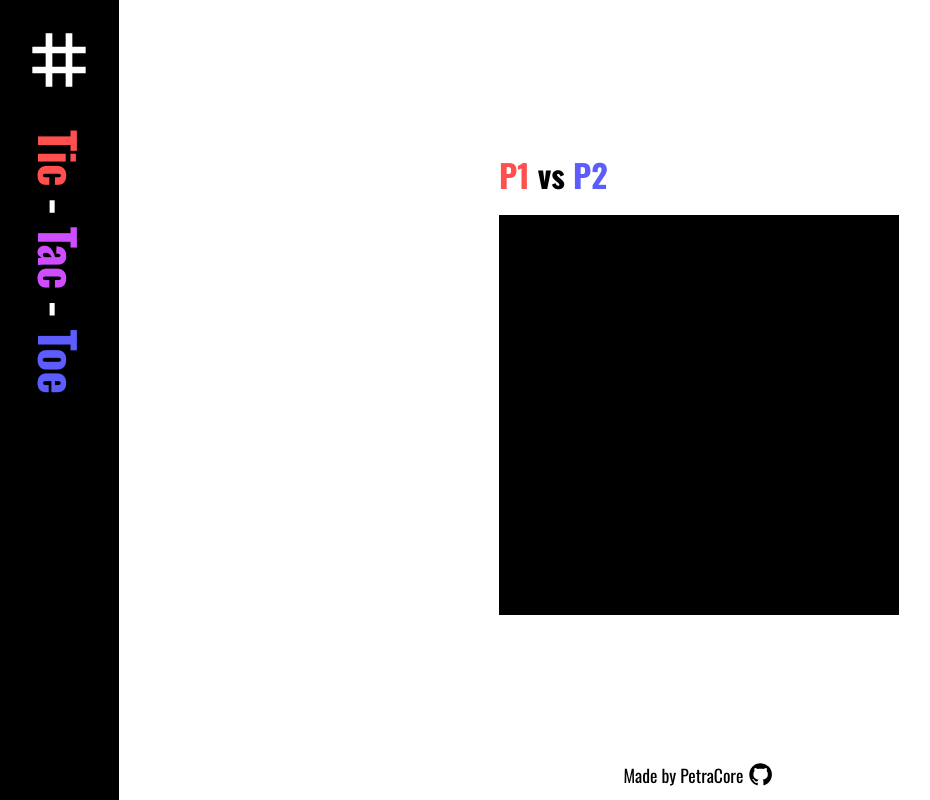
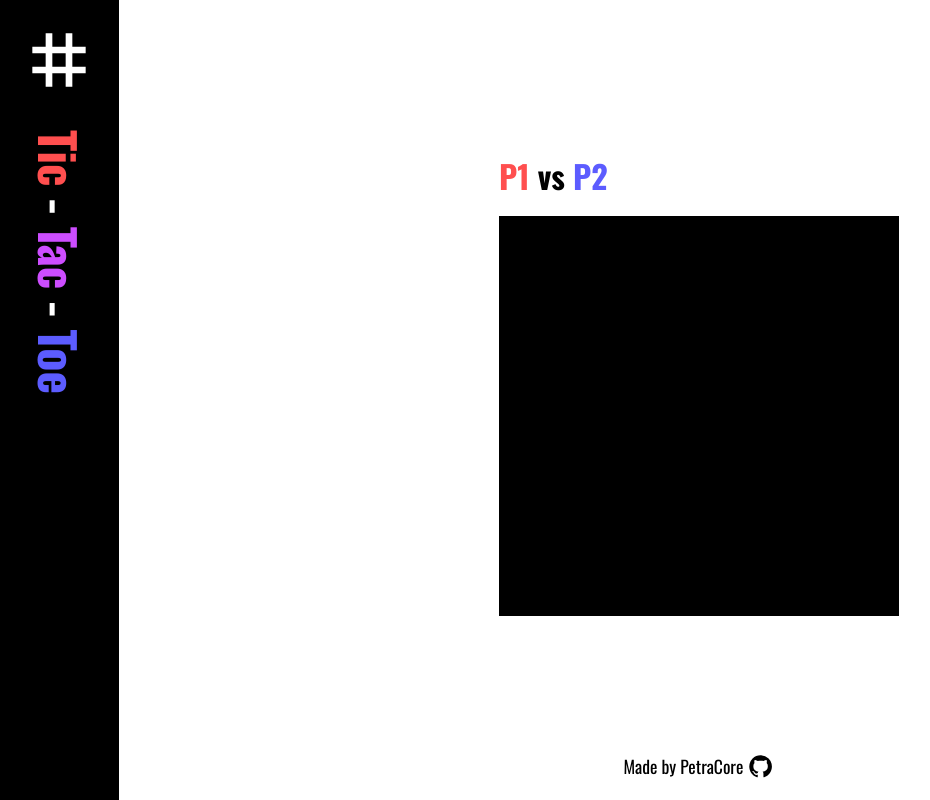
Before and after one commit to PetraCore/tic-tac-toe, a plain HTML site: page index.html in a window 1280 px wide. Shown: the whole page, without its empty margins (1-931 px from the left). Drawn offline with nearby package versions, Linux system fonts and the light colour scheme.

Commit message:
Adjust main-column spacing

```diff
--- a/style.css
+++ b/style.css
@@ -64,6 +64,8 @@ a {
 .main-column {
     display: flex;
     flex-direction: column;
+    gap: 20px;
+    padding: 20px 40px;
 }
 
 .main {
@@ -102,7 +104,7 @@ a {
     align-items: center;
     gap: 4px;
 
-    height: 50px;
+    height: fit-content;
     font-size: 1.1rem;
 
     & .logo {
```
